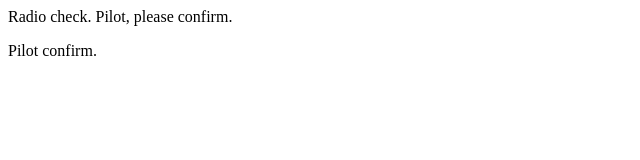
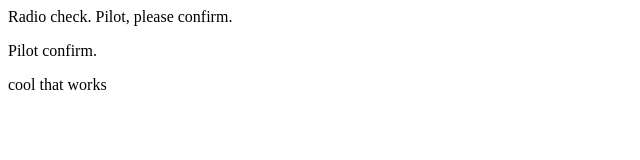
Before and after one commit to Ekirkman/communication-log, a plain HTML site: page index.html in a window 1280 px wide. Shown: the whole page, without its empty margins (0-640 px from the left). Drawn offline with Linux system fonts and the light colour scheme.

Commit message:
third line added

```diff
--- a/index.html
+++ b/index.html
@@ -2,5 +2,6 @@
 <body>
    <p>Radio check. Pilot, please confirm.</p>
    <p>Pilot confirm.</p>
+   <p> cool that works <p>
 </body>
 </html>
```
